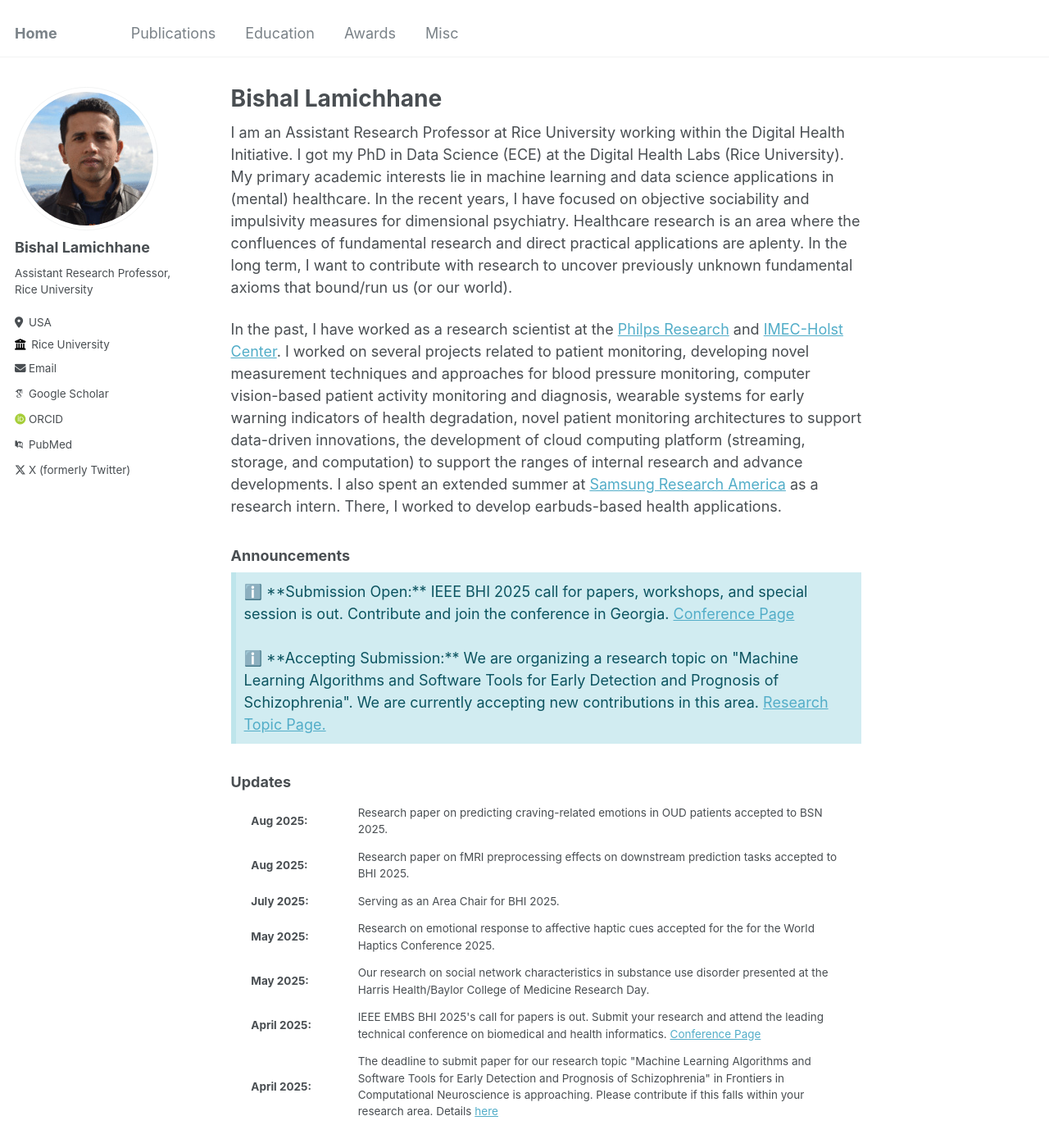
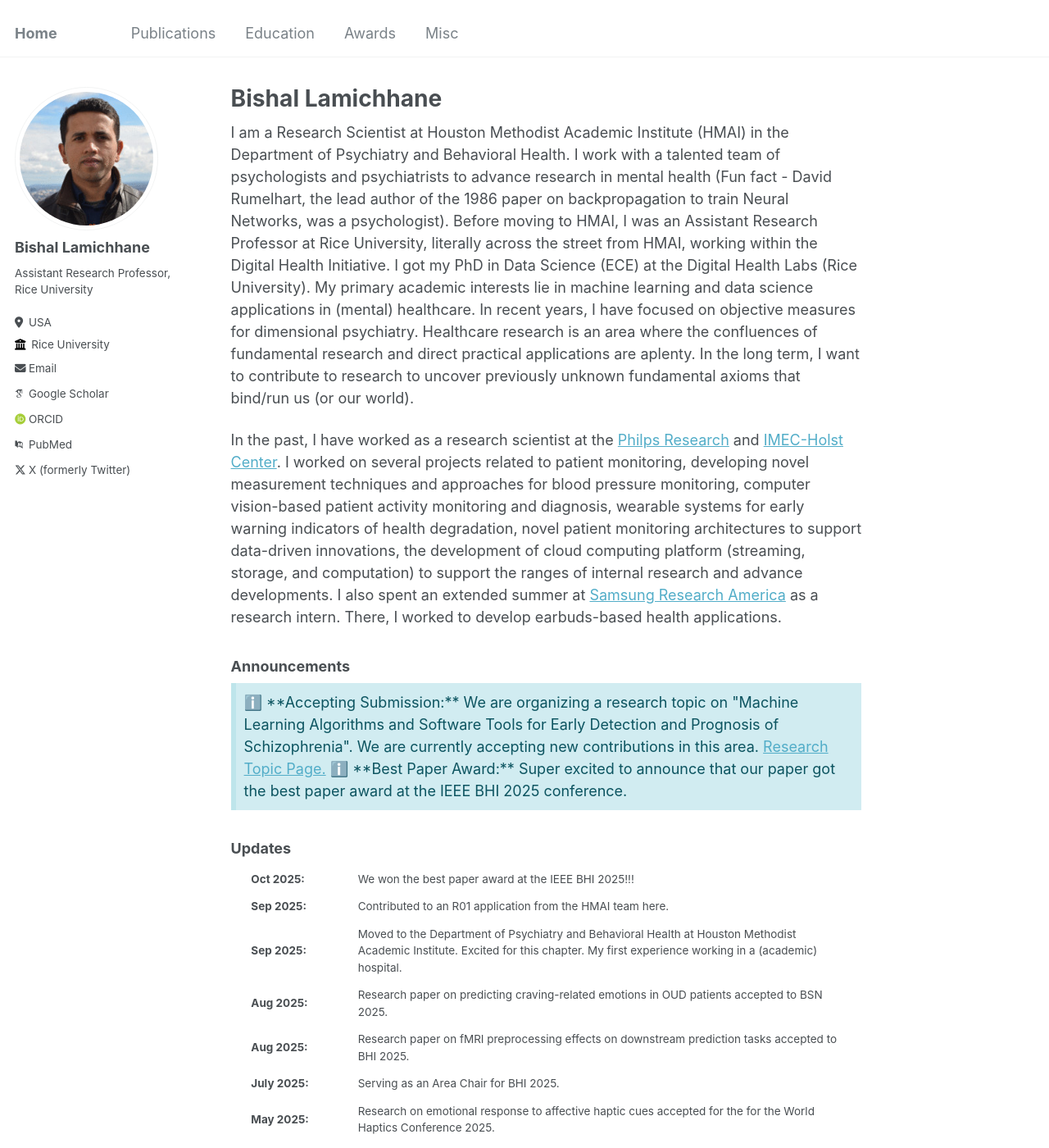
Before and after one commit to lbishal/lbishal.github.io, a Jekyll site: the page built from _pages/about.md, in a window 1280 px wide and 1400 px high. Shown: the whole window at 82% size. Built offline with Jekyll 4.4.1, drawn with Linux system fonts in a browser that asks for light colours; some web fonts are replaced.

Commit message:
hmai updates

```diff
--- a/_pages/about.md
+++ b/_pages/about.md
@@ -8,16 +8,18 @@ redirect_from:
 ---
 
 
-I am an Assistant Research Professor at Rice University working within the Digital Health Initiative. I got my PhD in Data Science (ECE) at the Digital Health Labs (Rice University).
-My primary academic interests lie in machine learning and data science applications in (mental) healthcare. In the recent years, I have focused on objective sociability and impulsivity measures for dimensional psychiatry. Healthcare research is an area where the confluences of fundamental research and direct practical applications are aplenty. In the long term, I want to contribute with research to uncover previously unknown fundamental axioms that bound/run us (or our world).
+I am a Research Scientist at Houston Methodist Academic Institute (HMAI) in the Department of Psychiatry and Behavioral Health. I work with a talented team of psychologists and psychiatrists to advance research in mental health (Fun fact - David Rumelhart, the lead author of the 1986 paper on backpropagation to train Neural Networks, was a psychologist). Before moving to HMAI, I was an Assistant Research Professor at Rice University, literally across the street from HMAI, working within the Digital Health Initiative. I got my PhD in Data Science (ECE) at the Digital Health Labs (Rice University).
+My primary academic interests lie in machine learning and data science applications in (mental) healthcare. In recent years, I have focused on objective measures for dimensional psychiatry. Healthcare research is an area where the confluences of fundamental research and direct practical applications are aplenty. In the long term, I want to contribute to research to uncover previously unknown fundamental axioms that bind/run us (or our world).
 
 In the past, I have worked as a research scientist at the [Philps Research](https://www.philips.com/a-w/about/innovation.html) and [IMEC-Holst Center](https://holstcentre.com/). I worked on several projects related to patient monitoring, developing novel measurement techniques and approaches for blood pressure monitoring, computer vision-based patient activity monitoring and diagnosis, wearable systems for early warning indicators of health degradation, novel patient monitoring architectures to support data-driven innovations, the development of cloud computing platform (streaming, storage, and computation) to support the ranges of internal research and advance developments. I also spent an extended summer at [Samsung Research America](https://sra.samsung.com/) as a research intern. There, I worked to develop earbuds-based health applications.
 
 ### Announcements
 
 <div style="background-color: #d1ecf1; color: #0c5460; padding: 10px; border-left: 6px solid #bee5eb; margin: 10px 0;">
-  ℹ️ **Submission Open:** IEEE BHI 2025 call for papers, workshops, and special session is out. Contribute and join the conference in Georgia. <a href="https://bhi.embs.org/2025/">Conference Page</a> <br><br>
   ℹ️ **Accepting Submission:** We are organizing a research topic on "Machine Learning Algorithms and Software Tools for Early Detection and Prognosis of Schizophrenia". We are currently accepting new contributions in this area. <a href="https://www.frontiersin.org/research-topics/67505/machine-learning-algorithms-and-software-tools-for-early-detection-and-prognosis-of-schizophrenia">Research Topic Page.</a>
+
+  ℹ️ **Best Paper Award:** Super excited to announce that our paper got the best paper award at the IEEE BHI 2025 conference.
+
 
 </div>
 
@@ -34,6 +36,13 @@ In the past, I have worked as a research scientist at the [Philps Research](http
 <table>
 <col width="150px">
 <col width="750px">
+
+
+  <tr><td><b> Oct 2025: </b> </td><td>  We won the best paper award at the IEEE BHI 2025!!!
+
+  <tr><td><b> Sep 2025: </b> </td><td> Contributed to an R01 application from the HMAI team here.
+
+  <tr><td><b> Sep 2025: </b> </td><td> Moved to the Department of Psychiatry and Behavioral Health at Houston Methodist Academic Institute. Excited for this chapter. My first experience working in a (academic) hospital.
 
   <tr><td><b> Aug 2025: </b> </td><td> Research paper on predicting craving-related emotions in OUD patients accepted to BSN 2025.
 
```
